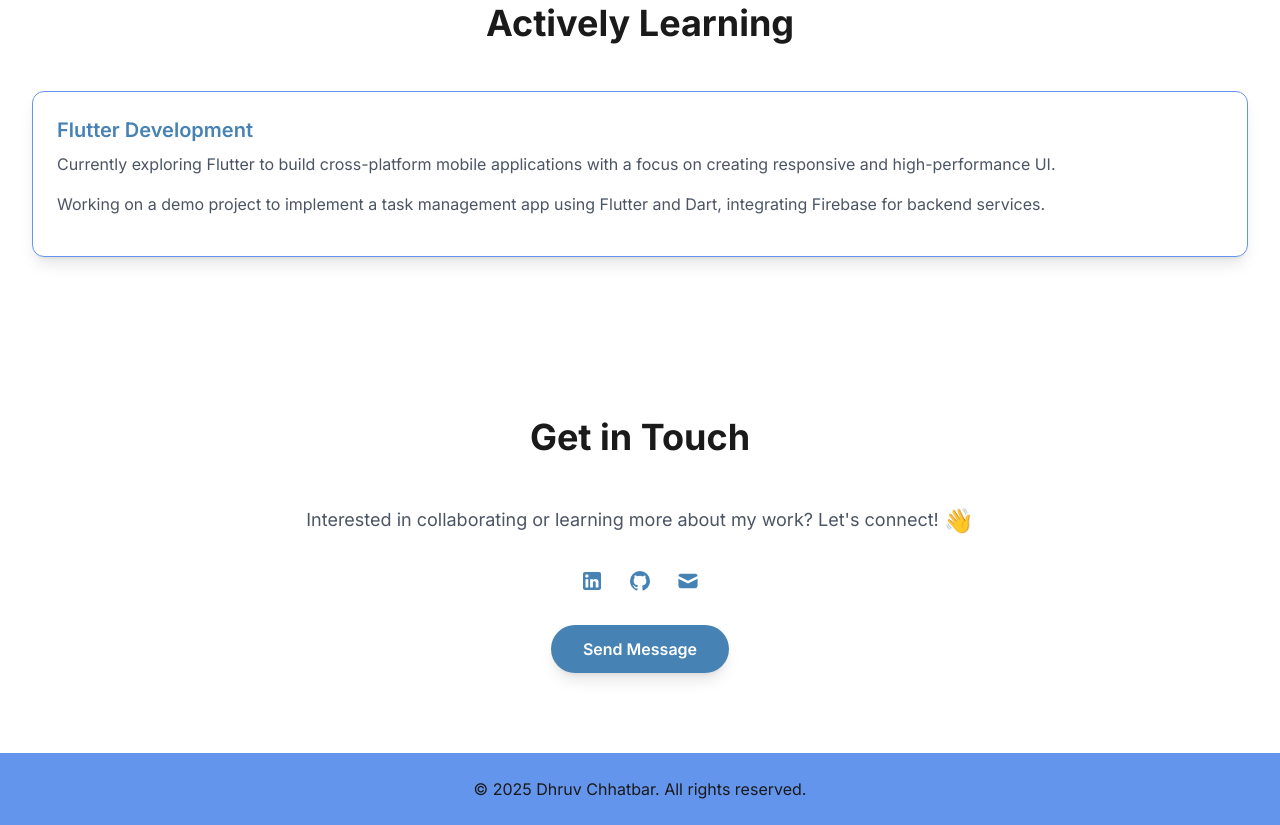
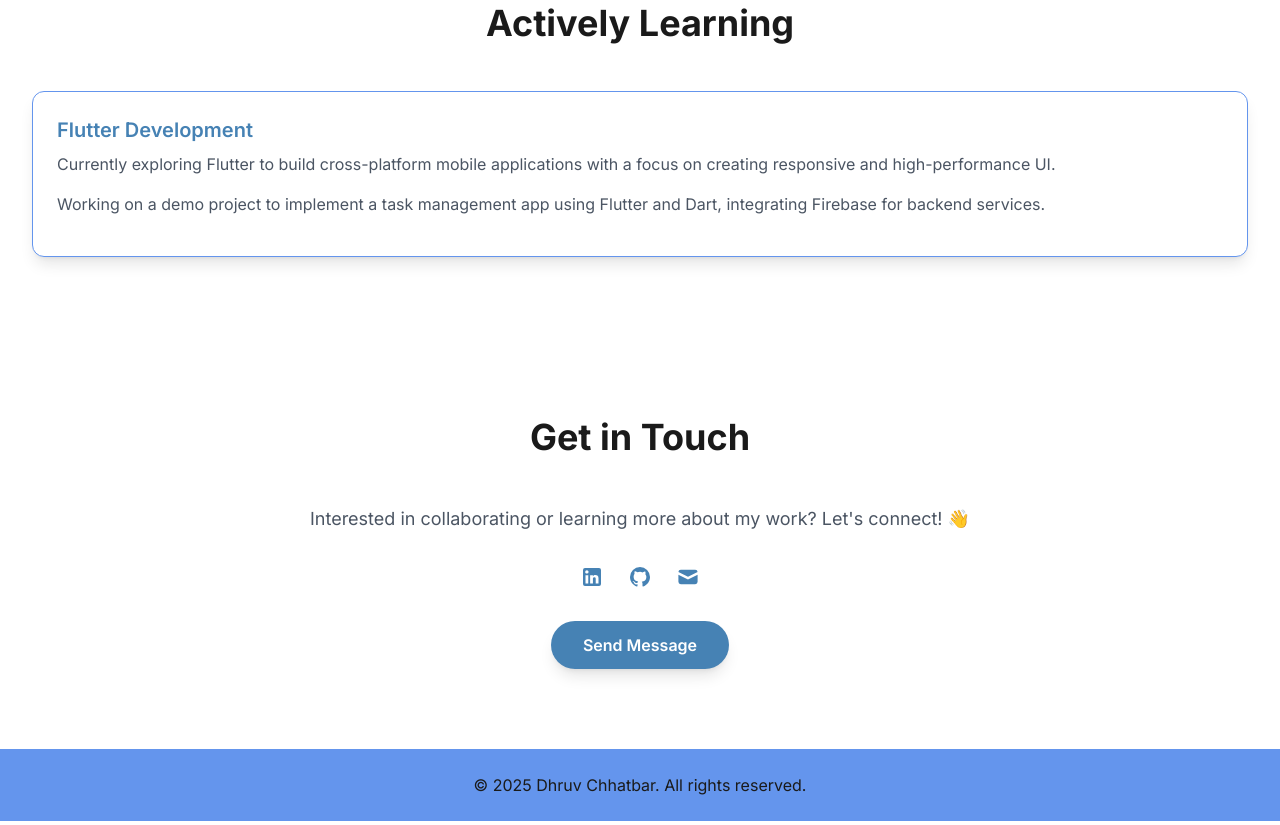
Before and after one commit to dhruvchhatbar/dhruvchhatbar.github.io, a plain HTML site: page index.html in a window 1280 px wide. Shown: the part 4317-5142 px from the top of the page. Drawn offline with nearby package versions, Linux system fonts and the light colour scheme.

Commit message:
Update index.html

```diff
--- a/index.html
+++ b/index.html
@@ -242,10 +242,7 @@
     <section id="contact" class="py-20 relative bg-white">
         <div class="max-w-7xl mx-auto px-4 sm:px-6 lg:px-8 text-center relative z-10">
             <h2 class="text-4xl font-bold text-deep-charcoal mb-12">Get in Touch</h2>
-            <p class="text-lg text-charcoal-gray max-w-2xl mx-auto mb-8">
-              Interested in collaborating or learning more about my work? Let's connect!
-              <span class="text-2xl align-middle">👋</span>
-            </p>
+            <p class="text-lg text-charcoal-gray max-w-2xl mx-auto mb-8">Interested in collaborating or learning more about my work? Let's connect! 👋</p>
             <div class="flex justify-center space-x-6 mb-8">
                 <a href="https://www.linkedin.com/in/dhruv-chhatbar-65227a1b2/" class="text-steel-blue hover:text-cornflower-blue transition duration-300 transform hover:scale-110 z-20"><svg class="w-6 h-6" fill="currentColor" viewBox="0 0 24 24"><path d="M19 3a2 2 0 012 2v14a2 2 0 01-2 2H5a2 2 0 01-2-2V5a2 2 0 012-2h14m-.5 15.5v-5.3a3.26 3.26 0 00-3.26-3.26c-.85 0-1.84.52-2.32 1.3v-1.11h-2.79v8.37h2.79v-4.93c0-.77.62-1.4 1.39-1.4a1.4 1.4 0 011.4 1.4v4.93h2.79M6.88 8.56a1.68 1.68 0 001.68-1.68c0-.93-.75-1.69-1.68-1.69a1.69 1.69 0 00-1.69 1.69c0 .93.76 1.68 1.69 1.68m1.39 9.94v-8.37H5.5v8.37h2.77z"/></svg></a>
                 <a href="https://github.com/dhruvchhatbar" class="text-steel-blue hover:text-cornflower-blue transition duration-300 transform hover:scale-110 z-20"><svg class="w-6 h-6" fill="currentColor" viewBox="0 0 24 24"><path d="M12 2A10 10 0 002 12c0 4.42 2.87 8.17 6.84 9.5.5.08.66-.23.66-.5v-1.69c-2.77.6-3.36-1.34-3.36-1.34-.46-1.16-1.11-1.47-1.11-1.47-.91-.62.07-.6.07-.6 1 .07 1.53 1.03 1.53 1.03.87 1.52 2.34 1.07 2.91.83.09-.65.35-1.09.63-1.34-2.22-.25-4.55-1.11-4.55-4.92 0-1.11.38-2 1-2.66-.1-.25-.45-1.26.1-2.63 0 0 .84-.27 2.75 1.02A9.58 9.58 0 0112 6.8c.85.04 1.71.25 2.51.74 1.91-1.29 2.75-1.02 2.75-1.02.55 1.37.2 2.38.1 2.63.62.66 1 1.55 1 2.66 0 3.83-2.34 4.66-4.56 4.91.36.31.69.92.69 1.85V21c0 .27.16.59.67.5C19.14 20.17 22 16.42 22 12A10 10 0 0012 2z"/></svg></a>
```
